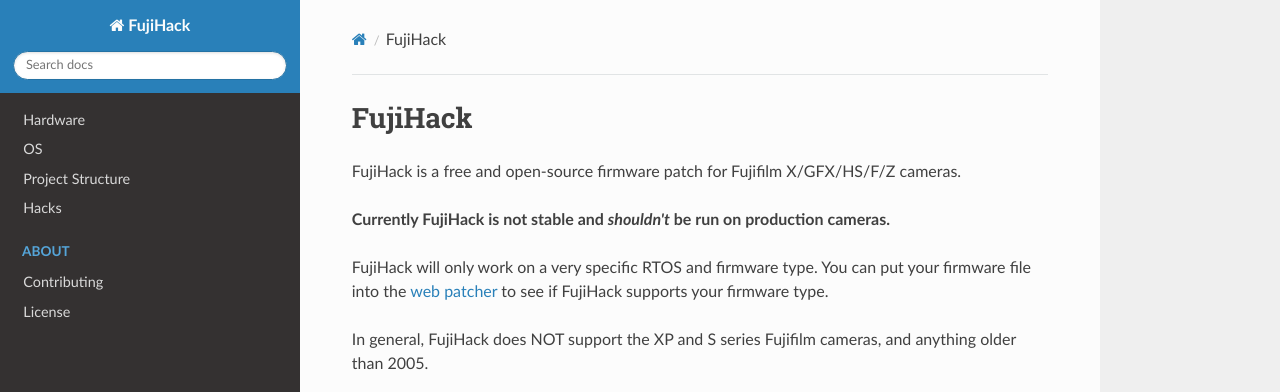
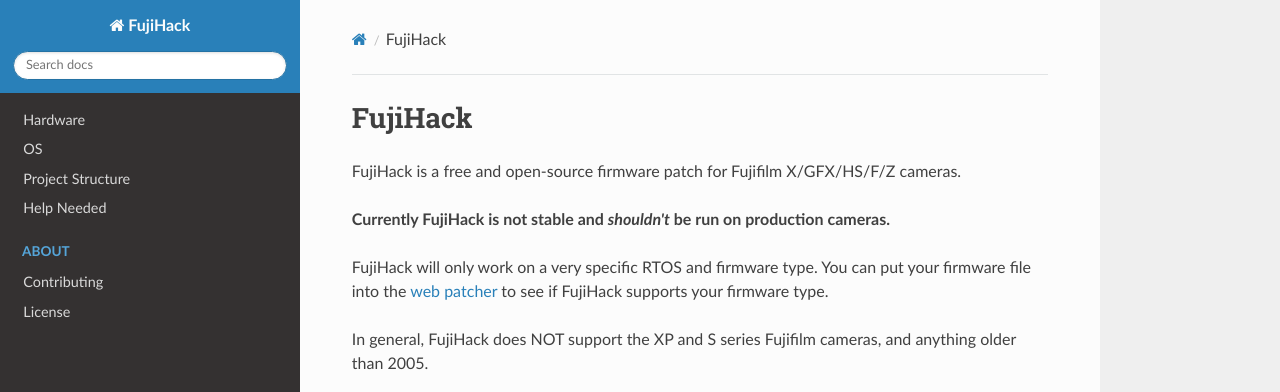
Before and after one commit to fujihack/wiki, an MkDocs documentation site: the page built from docs/index.md, in a window 1280 px wide. Shown: the top 392 px of the page. Built offline with MkDocs 1.6.1, drawn with Linux system fonts in a browser that asks for light colours; nearby versions of some CDN libraries.

Commit message:
Update mkdocs.yml

```diff
--- a/mkdocs.yml
+++ b/mkdocs.yml
@@ -18,7 +18,7 @@
     - Hardware: internals.md
     - OS: fujirtos.md
     - Project Structure: structure.md
-    - Hacks: hacks.md
+    - Help Needed: todo.md
     - About:
         - Contributing: about/contributing.md
         - License: about/license.md
```
